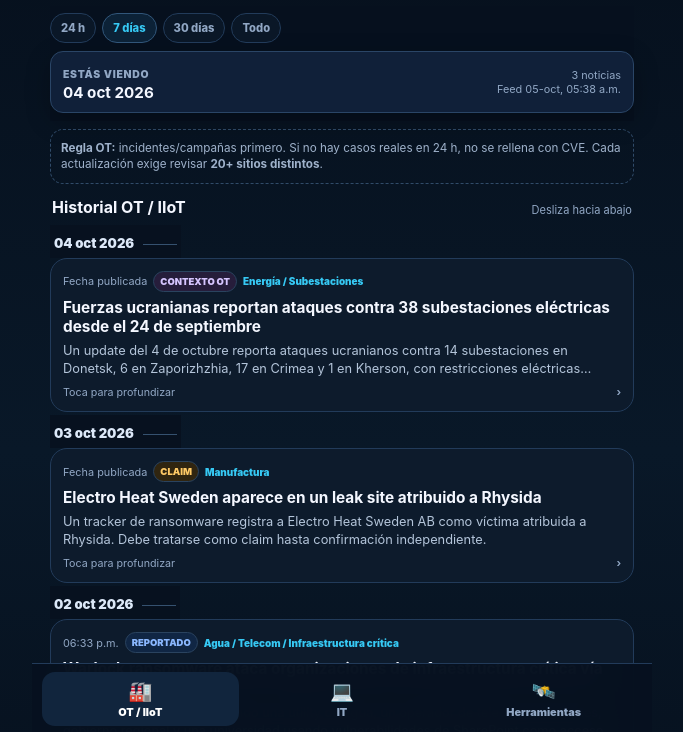
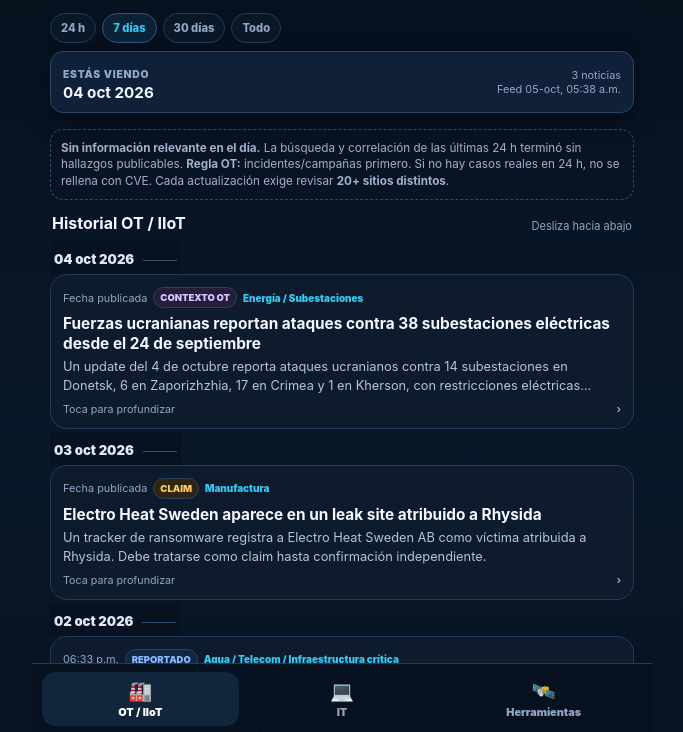
Before and after one commit to ot-security-usecases/cyber-news-hub, a plain HTML site: page index.html in a window 1280 px wide. Shown: the part 66-798 px from the top of the page, without its empty margins (298-981 px from the left). Drawn offline with Linux system fonts and the light colour scheme.

Commit message:
Show no relevant daily information status

```diff
--- a/index.html
+++ b/index.html
@@ -96,10 +96,23 @@ async function render(){
   const scanCount=feed.scan&&feed.scan.domains_checked_count?` · ${feed.scan.domains_checked_count} sitios`:'';
   document.getElementById('updated').textContent='Feed '+new Date(feed.generated_at).toLocaleString('es-MX',{day:'2-digit',month:'short',hour:'2-digit',minute:'2-digit'})+scanCount;
   const note=document.getElementById('statusNote');
-  if(currentPage==='ot')note.innerHTML='<b>Regla OT:</b> incidentes/campañas primero. Si no hay casos reales en 24 h, no se rellena con CVE. Cada actualización exige revisar <b>20+ sitios distintos</b>.';
-  else if(currentPage==='tools')note.innerHTML='<b>OT Tool Watch:</b> releases, integraciones, adquisiciones, compliance y nuevas capacidades. Cada actualización exige revisar <b>20+ sitios/vendors</b>.';
-  else note.innerHTML='<b>Regla IT:</b> ataques, brechas o campañas con impacto real. Cada actualización exige revisar <b>20+ sitios distintos</b>.';
-  if(!items.length){timeline.innerHTML='<div class="empty">No hay noticias válidas en esta ventana. Prueba 7 días, 30 días o Todo.</div>';document.getElementById('currentDate').textContent='Sin datos';return}
+  const last24=[...(feed.items||[])].filter(item=>{
+    const d=safeDate(item.published_at);return d && (Date.now()-d.getTime())<=24*3600000;
+  });
+  const scanNoRelevant=feed.scan&&feed.scan.status==='NO_RELEVANT';
+  const noRelevantToday=scanNoRelevant || last24.length===0;
+  let rule='';
+  if(currentPage==='ot')rule='<b>Regla OT:</b> incidentes/campañas primero. Si no hay casos reales en 24 h, no se rellena con CVE. Cada actualización exige revisar <b>20+ sitios distintos</b>.';
+  else if(currentPage==='tools')rule='<b>OT Tool Watch:</b> releases, integraciones, adquisiciones, compliance y nuevas capacidades. Cada actualización exige revisar <b>30+ sitios/vendors</b>.';
+  else rule='<b>Regla IT:</b> ataques, brechas o campañas con impacto real. Cada actualización exige revisar <b>20+ sitios distintos</b>.';
+  note.innerHTML=noRelevantToday
+    ? '<b>Sin información relevante en el día.</b> La búsqueda y correlación de las últimas 24 h terminó sin hallazgos publicables. '+rule
+    : rule;
+  if(!items.length){
+    timeline.innerHTML='<div class="empty">'+(currentHours===24?'Sin información relevante en el día.':'No hay noticias válidas en esta ventana. Prueba 7 días, 30 días o Todo.')+'</div>';
+    document.getElementById('currentDate').textContent=currentHours===24?'Sin novedades':'Sin datos';
+    return
+  }
   const groups=new Map();
   for(const item of items){const d=safeDate(item.published_at);const key=fmtDate(d);if(!groups.has(key))groups.set(key,[]);groups.get(key).push(item)}
   timeline.innerHTML='';
```
